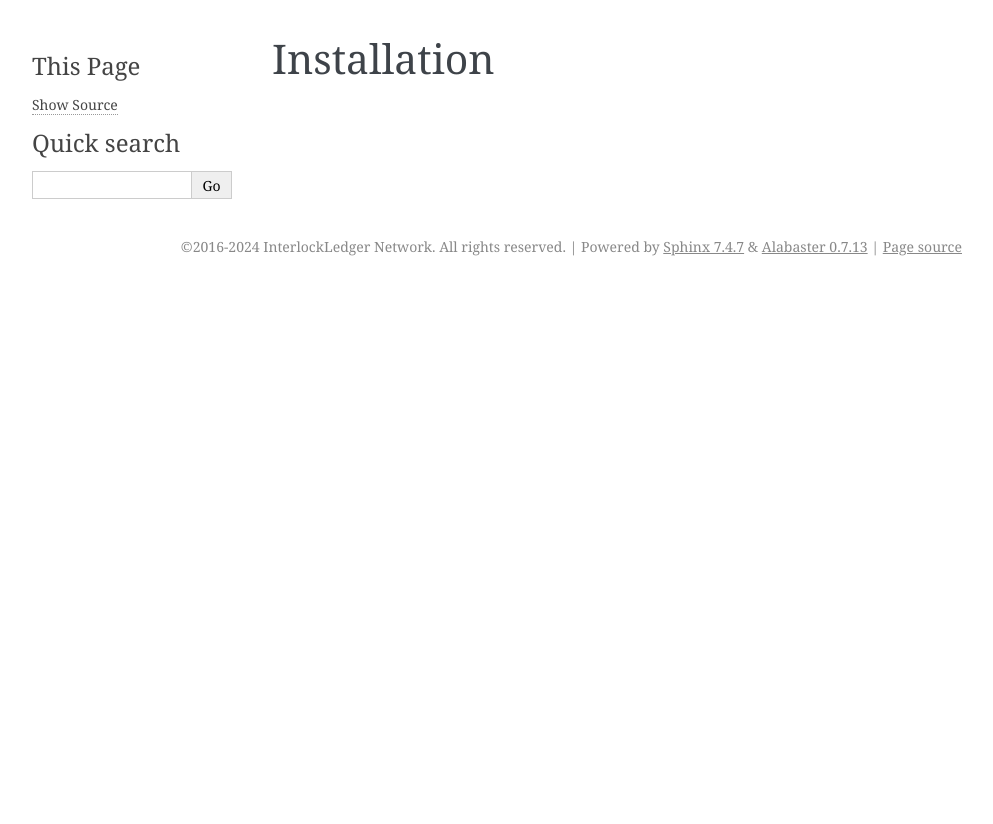
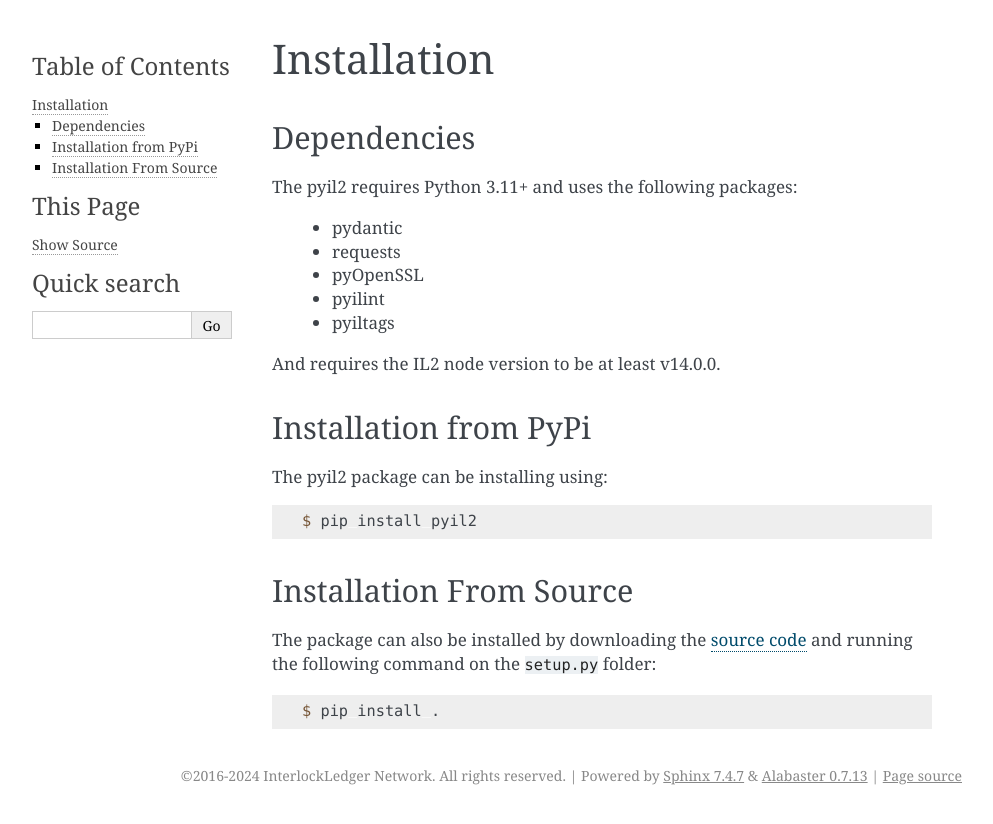
Before and after one commit to interlockledger/py-interlockledger-rest-client, a Sphinx documentation site: the page built from docs/0-installation.rst, in a window 1280 px wide. Shown: the top 824 px of the page, without its empty margins (148-1141 px from the left). Built offline with Sphinx 7.4.7, drawn with Linux system fonts in a browser that asks for light colours.

Commit message:
Add installation instructions. (#22)

```diff
--- a/docs/0-installation.rst
+++ b/docs/0-installation.rst
@@ -1,2 +1,33 @@
 Installation
 ============
+
+Dependencies
+------------
+
+The pyil2 requires Python 3.11+ and uses the following packages:
+
+    - pydantic
+    - requests
+    - pyOpenSSL
+    - pyilint
+    - pyiltags
+
+And requires the IL2 node version to be at least v14.0.0.
+
+Installation from PyPi
+----------------------
+
+The pyil2 package can be installing using:
+
+.. code-block:: console
+
+    $ pip install pyil2
+
+Installation From Source
+------------------------
+
+The package can also be installed by downloading the `source code <https://il2.io/>`_ and running the following command on the ``setup.py`` folder:
+
+.. code-block:: console
+
+    $ pip install .
```
